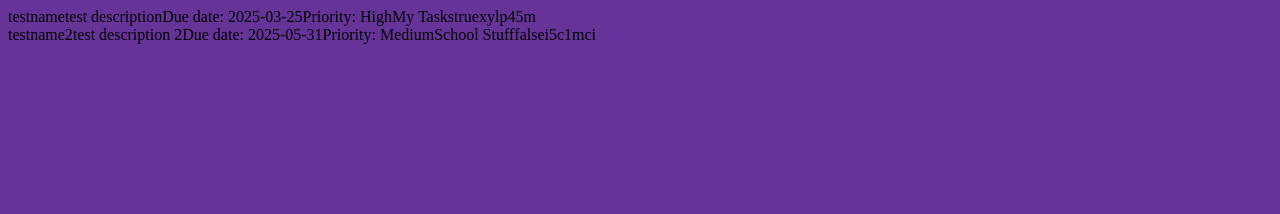
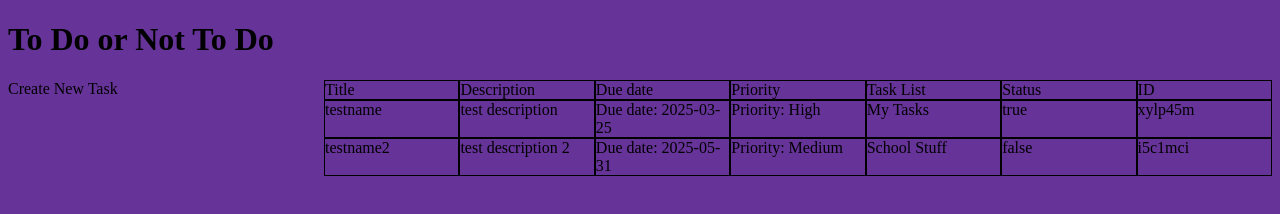
Before and after one commit to Tomppa87/todolist_v4, a website built with webpack: page src/template.html in a window 1280 px wide. Built offline with nearby package versions, Linux system fonts and the light colour scheme.

Commit message:
added task header and task dom formating to grid

```diff
--- a/src/dates.js
+++ b/src/dates.js
@@ -3,5 +3,5 @@ import { differenceInDays } from "date-fns";
 export const date = new Date();
 
 export function daysBetweenDueDate(dueDate, date) {
-    return differenceInDays(dueDate, date);
+  return differenceInDays(dueDate, date);
 }
--- a/src/dom.js
+++ b/src/dom.js
@@ -1,34 +1,41 @@
 import { filterTasks } from "./tasks";
 const content = document.getElementById("content");
+const contentHead = document.getElementById("contentHead");
 
 function clearDOM() {
-    while (content.firstChild) {
-        content.removeChild(content.firstChild);
-    };
-};
+  while (content.childElementCount > 1) {
+    content.removeChild(content.lastChild);
+  }
+}
 export function updateDOM(filter) {
   clearDOM();
   let filteredTasks = filterTasks(filter);
   for (let i = 0; i < filteredTasks.length; i++) {
-        const taskCard = document.createElement("div")
-        taskCard.classList.add("taskCard")
+    const taskCard = document.createElement("div");
+    taskCard.classList.add("taskCard");
     for (let prop in filteredTasks[i]) {
       let taskCardProperty = document.createElement("span");
-            taskCardProperty.classList.add(prop)
+      taskCardProperty.classList.add(prop);
       if (prop === "dueDate") {
-                let taskCardText = document.createTextNode("Due date: "+filteredTasks[i][prop])
-                taskCardProperty.appendChild(taskCardText)
-                taskCard.appendChild(taskCardProperty)
+        let taskCardText = document.createTextNode(
+          "Due date: " + filteredTasks[i][prop],
+        );
+        taskCardProperty.appendChild(taskCardText);
+        taskCard.appendChild(taskCardProperty);
       } else if (prop === "priority") {
-                let taskCardText = document.createTextNode("Priority: " +filteredTasks[i][prop])
-                taskCardProperty.appendChild(taskCardText)
-                taskCard.appendChild(taskCardProperty)
+        let taskCardText = document.createTextNode(
+          "Priority: " + filteredTasks[i][prop],
+        );
+        taskCardProperty.appendChild(taskCardText);
+        taskCard.appendChild(taskCardProperty);
       } else {
-                let taskCardText = document.createTextNode(filteredTasks[i][prop])
-                taskCardProperty.appendChild(taskCardText)
+        let taskCardText = document.createTextNode(filteredTasks[i][prop]);
+        taskCardProperty.appendChild(taskCardText);
 
-                taskCard.appendChild(taskCardProperty)
-            }
-        } content.appendChild(taskCard)
+        taskCard.appendChild(taskCardProperty);
       }
     }
+    content.appendChild(taskCard);
+  }
+  console.log(content.childElementCount)
+}
--- a/src/styles.css
+++ b/src/styles.css
@@ -1,7 +1,16 @@
 body {
   background-color: rebeccapurple;
 }
+#container {
+  display: grid;
+  grid-template-columns: 25% 75%;
+}
 
 .taskCard {
-  display: flex;
+  display: grid;
+  grid-template-columns: repeat(7,1fr);
+
 }
+.taskCard > * {
+  border: 1px, solid, black;
+}
--- a/src/tasks.js
+++ b/src/tasks.js
@@ -5,20 +5,18 @@ export let taskArray = [];
 
 // class constructor for task creator with edit methods
 export class Task {
-    constructor(title, description, dueDate, priority,
-        listName, id) {
+  constructor(title, description, dueDate, priority, listName, id) {
     this.title = title;
     this.description = description;
     this.dueDate = dueDate;
     this.priority = priority;
     this.listName = listName;
-        this.completed = false
-        this.id = id
-
+    this.completed = false;
+    this.id = id;
   }
   get dateDifference() {
-        console.log(daysBetweenDueDate(this.dueDate,date));
-        return daysBetweenDueDate(this.dueDate,date)
+    console.log(daysBetweenDueDate(this.dueDate, date));
+    return daysBetweenDueDate(this.dueDate, date);
   }
   completeTask() {
     this.completed = true;
@@ -35,14 +33,11 @@ export class Task {
   }
 }
 
-export function addNewTask(title, description, dueDate, priority,
-                    listName) {
+export function addNewTask(title, description, dueDate, priority, listName) {
   let id = generateId();
-    let newTask = new Task (title, description, dueDate, priority,
-        listName, id);
+  let newTask = new Task(title, description, dueDate, priority, listName, id);
   taskArray.push(newTask);
-
-};
+}
 // function to generate unique id for each task
 function generateId() {
   let id;
@@ -59,11 +54,11 @@ function generateId() {
     }
   } while (idExists);
   return id;
-};
+}
 function findId(id) {
   for (let i = 0; i < taskArray.length; i++) {
     if (taskArray[i].id === id) {
-            console.log(i)
+      console.log(i);
       return i;
     }
   }
@@ -71,20 +66,19 @@ function findId(id) {
 
 export function deleteTask(id) {
   taskArray.splice(findId(id), 1);
-};
+}
 export function completeTask(id) {
   taskArray[findId(id)].completeTask();
-};
+}
 export function uncompleteTask(id) {
   taskArray[findId(id)].uncompleteTask();
-};
+}
 
 export function filterTasks(listName) {
   if (listName === "My Tasks" || listName === undefined) {
     return taskArray;
+  } else {
+    let filteredTasks = taskArray.filter((task) => task.listName === listName);
+    return filteredTasks;
   }
-    else {
-        let filteredTasks = taskArray.filter((task) => task.listName === listName)
-        return filteredTasks;
-    };
 }
--- a/src/template.html
+++ b/src/template.html
@@ -6,7 +6,26 @@
     <title>Template</title>
   </head>
   <body>
-    <header></header>
-    <div id="content">Hello</div>
+    <header>
+      <h1 id="appTitle">To Do or Not To Do</h1>
+    </header>
+    <div id="container">
+      <div id="sidebar">
+        <div id="createNewTaskhtml">
+          Create New Task
+        </div>
+      </div>
+      <div id="content">
+        <div id="contentHead" class="taskCard contentHead">
+          <span class="title">Title</span>
+          <span class="description">Description</span>
+          <span class="dueDate">Due date</span>
+          <span class="priority">Priority</span>
+          <span class="listName">Task List</span>
+          <span class="completed">Status</span>
+          <span class="id">ID</span>
+        </div>
+      </div>
+  </div>
   </body>
 </html>
```
Also changed, not shown: src/index.js (+8 -3 lines). Lines whose indentation alone changed are shown as unchanged.
